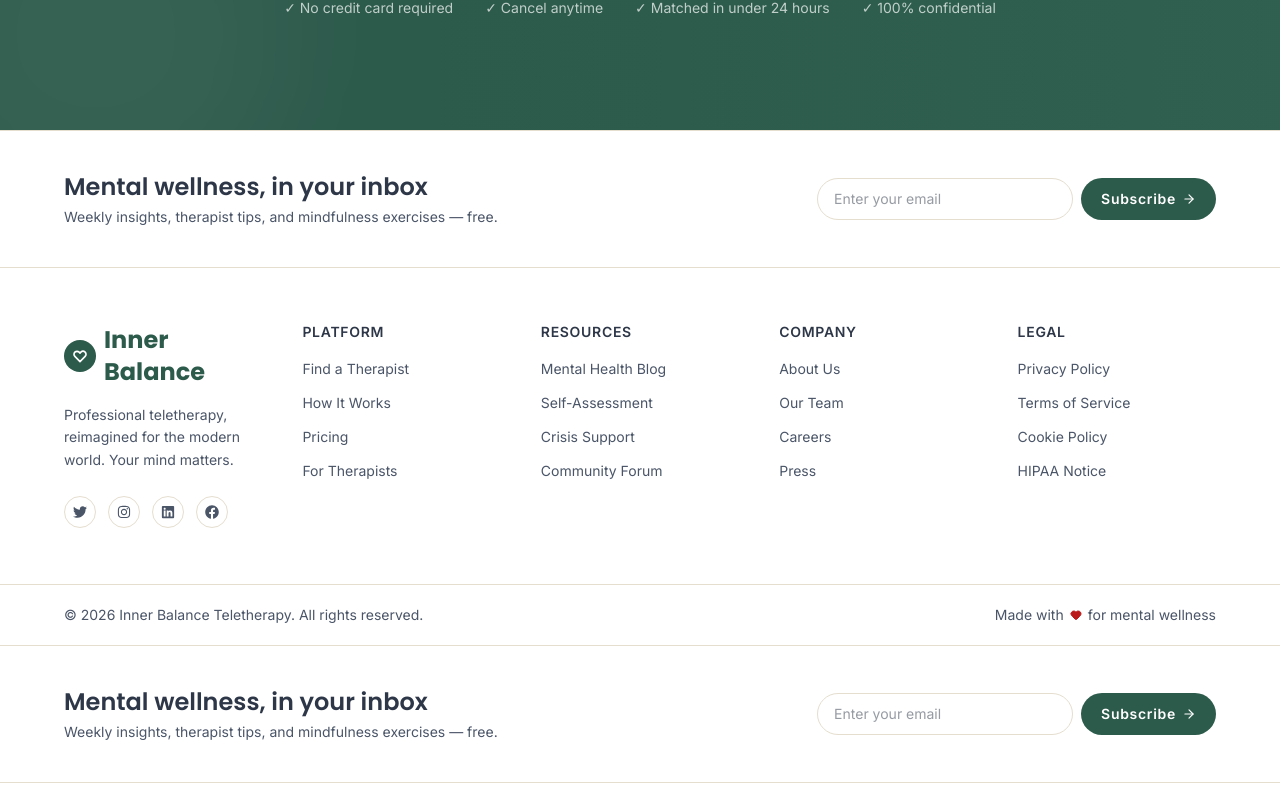
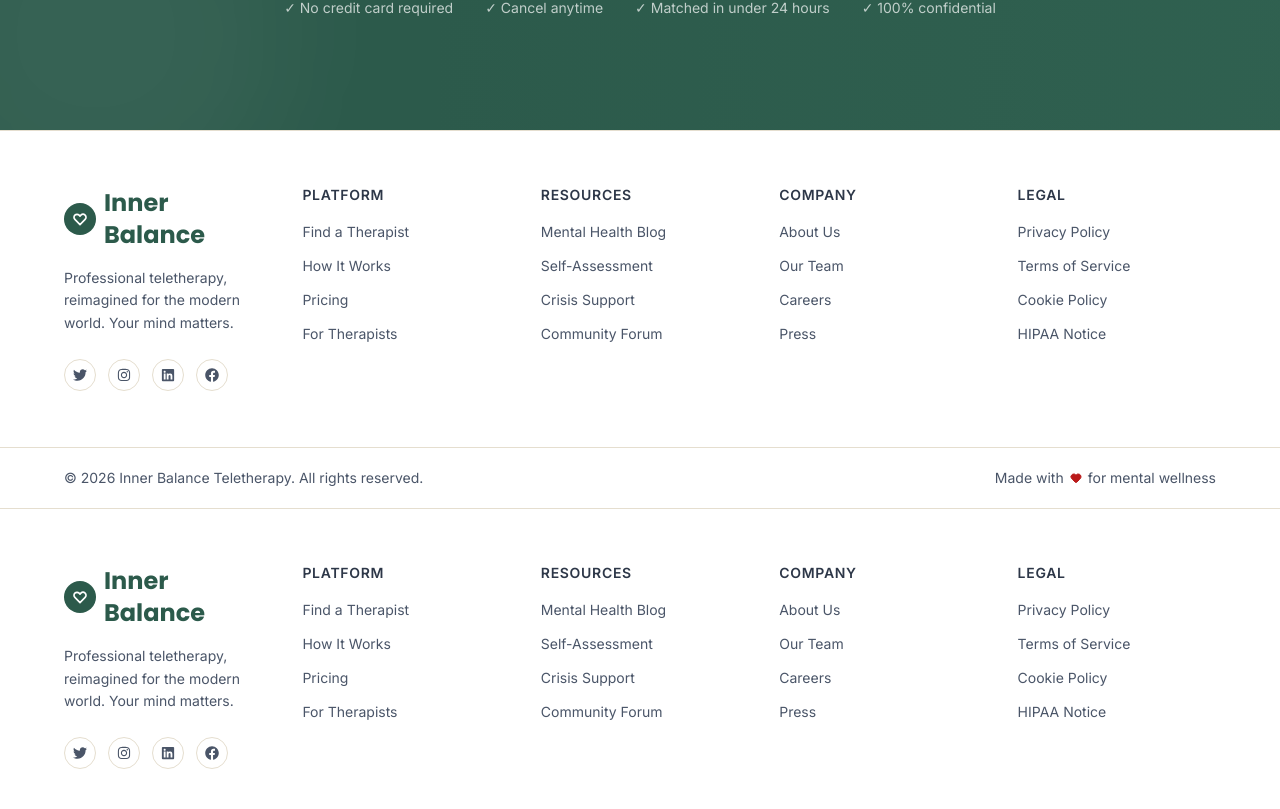
Before and after one commit to Kabita01-web/teletherapy-platform, a React (Vite) app in the folder client/: page / in a window 1280 px wide. Shown: the part 5511-6320 px from the top of the page. Built offline with nearby package versions, Linux system fonts and the light colour scheme.

Commit message:
feat(client/src/components/landing/Footer.jsx): Added support for a newsletter strip and subscription form to the Footer component. Changes focus on why this was added, which is to provide more options and functionality to users who want to stay updated with mental wellness tips and resources.

```diff
--- a/client/src/components/landing/Footer.jsx
+++ b/client/src/components/landing/Footer.jsx
@@ -17,33 +17,7 @@ const socialLinks = [
 export default function Footer() {
   return (
     <footer className="bg-surface border-t border-outline-variant" id="footer">
-      {/* Newsletter strip */}
-      <div className="border-b border-outline-variant">
-        <div className="max-w-[1280px] mx-auto px-6 md:px-16 py-10 flex flex-col md:flex-row items-center justify-between gap-6">
-          <div>
-            <h3 className="text-headline-md font-headline-md text-on-background mb-1">
-              Mental wellness, in your inbox
-            </h3>
-            <p className="text-body-sm font-body-sm text-text-muted">
-              Weekly insights, therapist tips, and mindfulness exercises — free.
-            </p>
-          </div>
-          <div className="flex gap-2 w-full md:w-auto">
-            <input
-              id="footer-email-input"
-              type="email"
-              placeholder="Enter your email"
-              className="flex-1 md:w-64 px-4 py-2.5 rounded-full border border-outline-variant text-body-md font-body-md text-on-surface bg-surface-container-lowest focus:outline-none focus:border-primary transition-colors text-sm"
-            />
-            <button
-              id="footer-newsletter-btn"
-              className="font-label-md text-label-md bg-primary text-on-primary px-5 py-2.5 rounded-full hover:bg-primary-container hover:text-on-primary-container transition-colors flex items-center gap-1.5 flex-shrink-0"
-            >
-              Subscribe <ArrowRight size={14} />
-            </button>
-          </div>
-        </div>
-      </div>
+
 
       {/* Main footer */}
       <div className="max-w-[1280px] mx-auto px-6 md:px-16 py-14">
```
